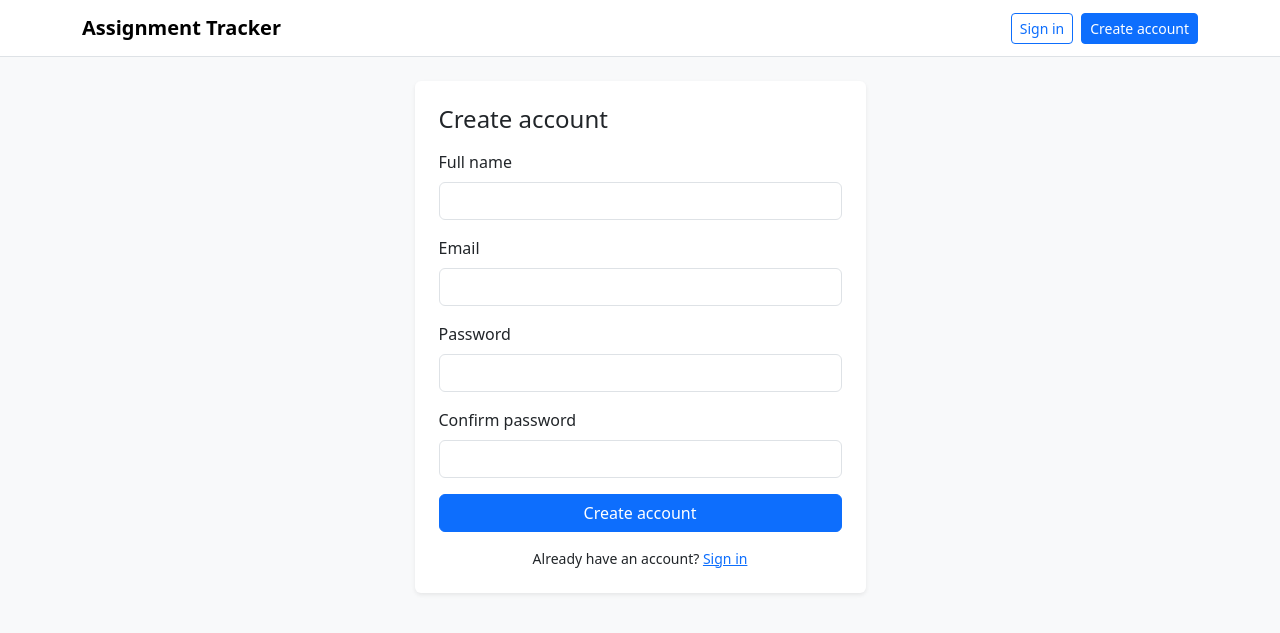
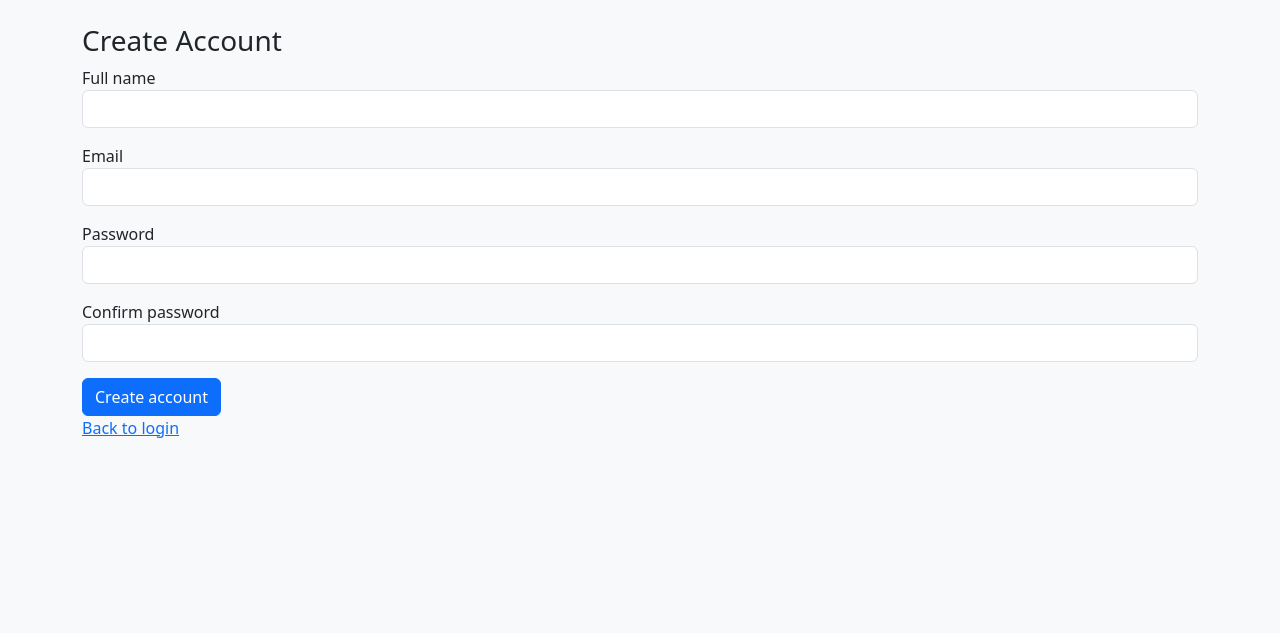
Before and after one commit to sathvik2612/bus38-project, a Flask app: page /register in a window 1280 px wide. Shown: the top 633 px of the page. Run offline with Flask 3, Linux system fonts and the light colour scheme.

Commit message:
adding assignments

```diff
--- a/app.py
+++ b/app.py
@@ -1,11 +1,12 @@
-
 import os
+from datetime import datetime, timezone
 from flask import Flask, render_template, redirect, url_for, flash
 from flask_sqlalchemy import SQLAlchemy
 from flask_login import LoginManager, UserMixin, login_user, login_required, logout_user, current_user
 from flask_wtf import FlaskForm
 from werkzeug.security import generate_password_hash, check_password_hash
 from wtforms import StringField, PasswordField, SubmitField
+from wtforms.fields import DateTimeLocalField
 from wtforms.validators import DataRequired, Length, Email, EqualTo
 
 BASE_DIR = os.path.abspath(os.path.dirname(__file__))
@@ -19,8 +20,6 @@ db = SQLAlchemy(app)
 
 login_manager = LoginManager(app)
 login_manager.login_view = "login"
-login_manager.login_message_category = "warning"
-
 
 class User(db.Model, UserMixin):
     id = db.Column(db.Integer, primary_key=True)
@@ -28,17 +27,24 @@ class User(db.Model, UserMixin):
     name = db.Column(db.String(120), nullable=False)
     password_hash = db.Column(db.String(255), nullable=False)
 
-    def set_password(self, password: str):
+    assignments = db.relationship("Assignment", backref="user", lazy=True, cascade="all, delete-orphan")
+
+    def set_password(self, password):
         self.password_hash = generate_password_hash(password)
 
-    def check_password(self, password: str) -> bool:
+    def check_password(self, password):
         return check_password_hash(self.password_hash, password)
 
+class Assignment(db.Model):
+    id = db.Column(db.Integer, primary_key=True)
+    user_id = db.Column(db.Integer, db.ForeignKey("user.id"), nullable=False)
+    title = db.Column(db.String(200), nullable=False)
+    due_at = db.Column(db.DateTime(timezone=True), nullable=False)
+    created_at = db.Column(db.DateTime(timezone=True), default=lambda: datetime.now(timezone.utc))
 
 @login_manager.user_loader
 def load_user(user_id):
     return db.session.get(User, int(user_id))
-
 
 class RegisterForm(FlaskForm):
     name = StringField("Full name", validators=[DataRequired(), Length(min=2, max=120)])
@@ -47,12 +53,19 @@ class RegisterForm(FlaskForm):
     confirm = PasswordField("Confirm password", validators=[DataRequired(), EqualTo("password")])
     submit = SubmitField("Create account")
 
-
 class LoginForm(FlaskForm):
     email = StringField("Email", validators=[DataRequired(), Email(), Length(max=255)])
     password = PasswordField("Password", validators=[DataRequired()])
     submit = SubmitField("Sign in")
 
+class AssignmentForm(FlaskForm):
+    title = StringField("Assignment title", validators=[DataRequired(), Length(min=2, max=200)])
+    due_at = DateTimeLocalField("Due date & time", format="%Y-%m-%dT%H:%M", validators=[DataRequired()])
+    submit = SubmitField("Add assignment")
+
+def to_utc(dt_local):
+    local_ts = dt_local.timestamp()
+    return datetime.fromtimestamp(local_ts, tz=timezone.utc)
 
 @app.route("/")
 def home():
@@ -60,66 +73,53 @@ def home():
         return redirect(url_for("dashboard"))
     return redirect(url_for("login"))
 
-
-@app.route("/dashboard")
+@app.route("/dashboard", methods=["GET", "POST"])
 @login_required
 def dashboard():
-    return render_template("dashboard.html")
-
+    form = AssignmentForm()
+    if form.validate_on_submit():
+        assignment = Assignment(
+            user_id=current_user.id,
+            title=form.title.data.strip(),
+            due_at=to_utc(form.due_at.data),
+        )
+        db.session.add(assignment)
+        db.session.commit()
+        flash("Assignment saved successfully!", "success")
+        return redirect(url_for("dashboard"))
+    return render_template("dashboard.html", form=form)
 
 @app.route("/register", methods=["GET", "POST"])
 def register():
-    if current_user.is_authenticated:
-        return redirect(url_for("dashboard"))
-
     form = RegisterForm()
     if form.validate_on_submit():
-        email = form.email.data.lower().strip()
-
-        if User.query.filter_by(email=email).first():
-            flash("An account with that email already exists. Please sign in.", "warning")
+        if User.query.filter_by(email=form.email.data.lower()).first():
+            flash("Email already exists", "warning")
             return redirect(url_for("login"))
-
-        user = User(email=email, name=form.name.data.strip())
+        user = User(email=form.email.data.lower(), name=form.name.data)
         user.set_password(form.password.data)
         db.session.add(user)
         db.session.commit()
-
         login_user(user)
-        flash("Account created. You're signed in!", "success")
         return redirect(url_for("dashboard"))
-
     return render_template("register.html", form=form)
-
 
 @app.route("/login", methods=["GET", "POST"])
 def login():
-    if current_user.is_authenticated:
-        return redirect(url_for("dashboard"))
-
     form = LoginForm()
     if form.validate_on_submit():
-        email = form.email.data.lower().strip()
-        user = User.query.filter_by(email=email).first()
-
-        if not user or not user.check_password(form.password.data):
-            flash("Invalid email or password.", "danger")
-            return render_template("login.html", form=form)
-
-        login_user(user)
-        flash("Signed in successfully.", "success")
-        return redirect(url_for("dashboard"))
-
+        user = User.query.filter_by(email=form.email.data.lower()).first()
+        if user and user.check_password(form.password.data):
+            login_user(user)
+            return redirect(url_for("dashboard"))
+        flash("Invalid credentials", "danger")
     return render_template("login.html", form=form)
-
 
 @app.route("/logout")
 @login_required
 def logout():
     logout_user()
-    flash("Signed out.", "info")
     return redirect(url_for("login"))
-
 
 if __name__ == "__main__":
     with app.app_context():
--- a/templates/base.html
+++ b/templates/base.html
@@ -1,36 +1,18 @@
-
 <!doctype html>
-<html lang="en">
+<html>
 <head>
   <meta charset="utf-8">
-  <title>Auth App</title>
+  <title>Assignment App</title>
   <link href="https://cdn.jsdelivr.net/npm/bootstrap@5.3.3/dist/css/bootstrap.min.css" rel="stylesheet">
 </head>
 <body class="bg-light">
-
-<nav class="navbar navbar-expand-lg bg-white border-bottom">
-  <div class="container">
-    <a class="navbar-brand fw-bold" href="/">Assignment Tracker</a>
-    <div class="ms-auto d-flex gap-2">
-      {% if current_user.is_authenticated %}
-        <span class="navbar-text text-muted">Hi, {{ current_user.name }}</span>
-        <a class="btn btn-outline-secondary btn-sm" href="{{ url_for('logout') }}">Logout</a>
-      {% else %}
-        <a class="btn btn-outline-primary btn-sm" href="{{ url_for('login') }}">Sign in</a>
-        <a class="btn btn-primary btn-sm" href="{{ url_for('register') }}">Create account</a>
-      {% endif %}
-    </div>
-  </div>
-</nav>
-
-<main class="container py-4">
-  {% with messages = get_flashed_messages(with_categories=true) %}
-    {% for category, message in messages %}
-      <div class="alert alert-{{ category }} mb-2">{{ message }}</div>
-    {% endfor %}
-  {% endwith %}
-  {% block content %}{% endblock %}
-</main>
-
+<div class="container py-4">
+{% with messages = get_flashed_messages(with_categories=true) %}
+  {% for category, message in messages %}
+    <div class="alert alert-{{ category }}">{{ message }}</div>
+  {% endfor %}
+{% endwith %}
+{% block content %}{% endblock %}
+</div>
 </body>
 </html>
--- a/templates/register.html
+++ b/templates/register.html
@@ -1,38 +1,13 @@
-
 {% extends "base.html" %}
 {% block content %}
-<div class="row justify-content-center">
-  <div class="col-md-6 col-lg-5">
-    <div class="card shadow-sm border-0">
-      <div class="card-body p-4">
-        <h4 class="mb-3">Create account</h4>
-        <form method="post">
-          {{ form.hidden_tag() }}
-          <div class="mb-3">
-            {{ form.name.label(class="form-label") }}
-            {{ form.name(class="form-control") }}
-          </div>
-          <div class="mb-3">
-            {{ form.email.label(class="form-label") }}
-            {{ form.email(class="form-control") }}
-          </div>
-          <div class="mb-3">
-            {{ form.password.label(class="form-label") }}
-            {{ form.password(class="form-control") }}
-          </div>
-          <div class="mb-3">
-            {{ form.confirm.label(class="form-label") }}
-            {{ form.confirm(class="form-control") }}
-          </div>
-          <div class="d-grid">
-            {{ form.submit(class="btn btn-primary") }}
-          </div>
-        </form>
-        <div class="mt-3 text-center small">
-          Already have an account? <a href="{{ url_for('login') }}">Sign in</a>
-        </div>
-      </div>
-    </div>
-  </div>
-</div>
+<h3>Create Account</h3>
+<form method="post">
+  {{ form.hidden_tag() }}
+  <div class="mb-3">{{ form.name.label }} {{ form.name(class="form-control") }}</div>
+  <div class="mb-3">{{ form.email.label }} {{ form.email(class="form-control") }}</div>
+  <div class="mb-3">{{ form.password.label }} {{ form.password(class="form-control") }}</div>
+  <div class="mb-3">{{ form.confirm.label }} {{ form.confirm(class="form-control") }}</div>
+  <button class="btn btn-primary">{{ form.submit.label.text }}</button>
+</form>
+<a href="/login">Back to login</a>
 {% endblock %}
```
Also changed, not shown: templates/dashboard.html (+8 -7 lines), templates/login.html (+8 -27 lines), app.db (deleted).
